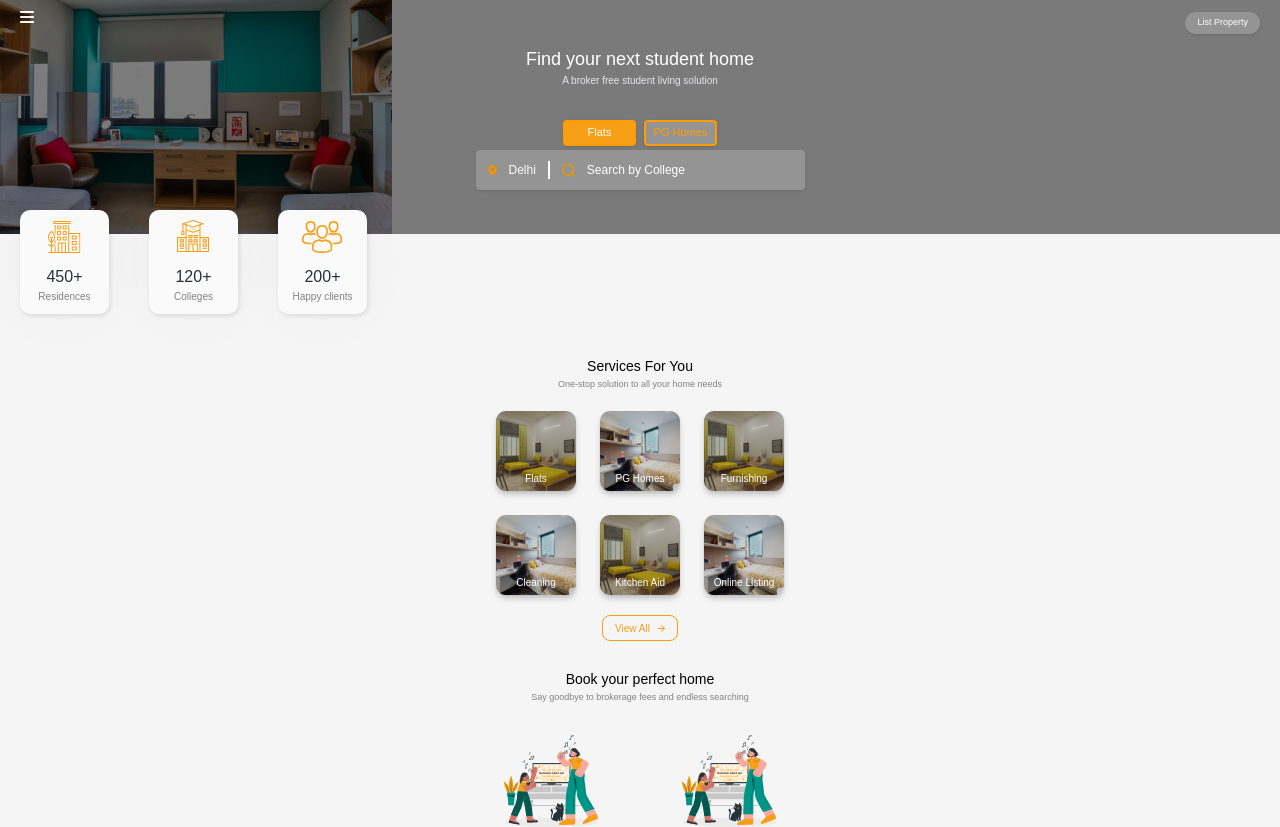
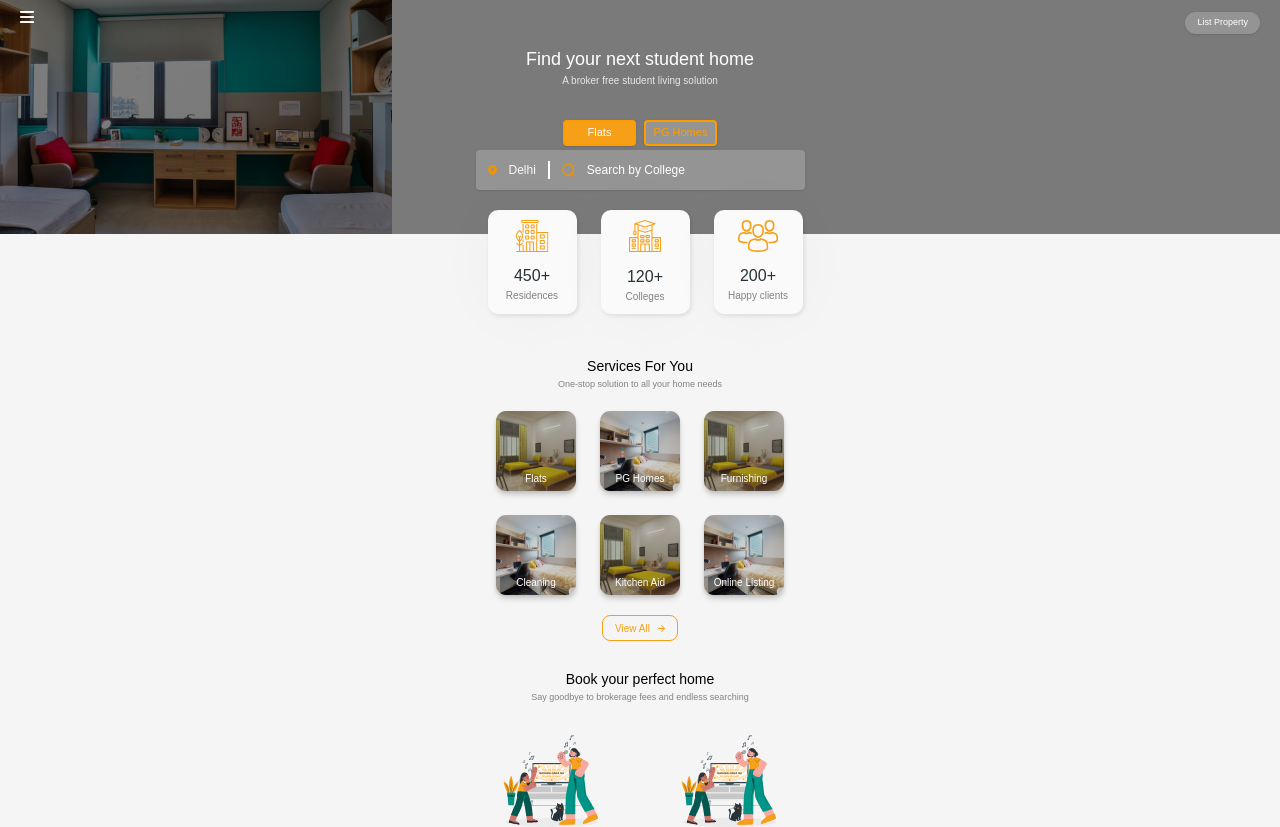
Before and after one commit to thakurprathya/monkhood-frontend, a React (Create React App) app: page / in a window 1280 px wide. Shown: the top 827 px of the page. Built offline with nearby package versions, Linux system fonts and the light colour scheme.

Commit message:
fixed dropbox getting hidden behind header cards

```diff
--- a/src/components/FloatingCard.js
+++ b/src/components/FloatingCard.js
@@ -2,7 +2,7 @@ import React from 'react';
 
 const FloatingCard = ({svg, value, label}) => {
     return (
-        <div className='w-[89px] h-[104px] rounded-[10px] mx-5 flex flex-col justify-center items-center bg-[#fbfafa] shadow-[1.35417px_1.78208px_5.34625px_rgba(0,0,0,0.1),-1.35417px_1.08333px_67.7083px_-10.8333px_rgba(0,0,0,0.05)]'>
+        <div className='w-[89px] h-[104px] rounded-[10px] mx-3 flex flex-col justify-center items-center bg-[#fbfafa] shadow-[1.35417px_1.78208px_5.34625px_rgba(0,0,0,0.1),-1.35417px_1.08333px_67.7083px_-10.8333px_rgba(0,0,0,0.05)]'>
             <div className='mb-3'>{svg}</div>
             <p className='text-[#263238] mb-0 font-medium text-base leading-6 text-center'>{value}</p>
             <p className='text-[#808385] mt-0 font-normal text-[10px] leading-[15px]'>{label}</p>
--- a/src/components/Header.js
+++ b/src/components/Header.js
@@ -55,6 +55,14 @@ const Header = ({page, setPage}) => {
                             <LocationIcon/>
                             <div className="inline-block mx-3 text-[#FBFAFA]">
                                 <button onClick={()=>setDropbox(true)}>{city}</button>
+
+                                {/* card box shifted here to maintain dropbox overlay */}
+                                <div className='flex absolute z-0 left-0 top-[60px]'>
+                                    <FloatingCard svg={<ResidenceIcon/>} value='450+' label='Residences' />
+                                    <FloatingCard svg={<CollegeIcon/>} value='120+' label='Colleges' />
+                                    <FloatingCard svg={<ClientIcon/>} value='200+' label='Happy clients' />
+                                </div>
+
                                 {dropbox?
                                     <div className="absolute z-10 left-4 w-24 p-2 mt-2 mx-2 bg-white rounded-md shadow-xlg text-left">
                                         <button id='Delhi' className="block p-2 py-1 text-gray-800" onClick={HandleCity}>Delhi</button>
@@ -73,13 +81,6 @@ const Header = ({page, setPage}) => {
                     </div>
                 </div>
             </div>
-
-            {/* card box */}
-            <div className='flex absolute z-0 left-0 top-[210px]'>
-                <FloatingCard svg={<ResidenceIcon/>} value='450+' label='Residences' />
-                <FloatingCard svg={<CollegeIcon/>} value='120+' label='Colleges' />
-                <FloatingCard svg={<ClientIcon/>} value='200+' label='Happy clients' />
-            </div>
         </div>
     );
 }
```
